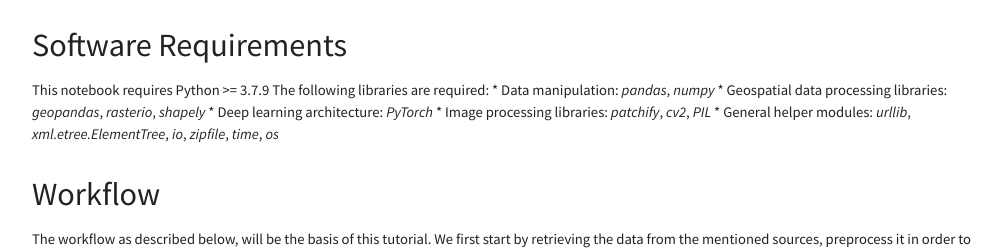
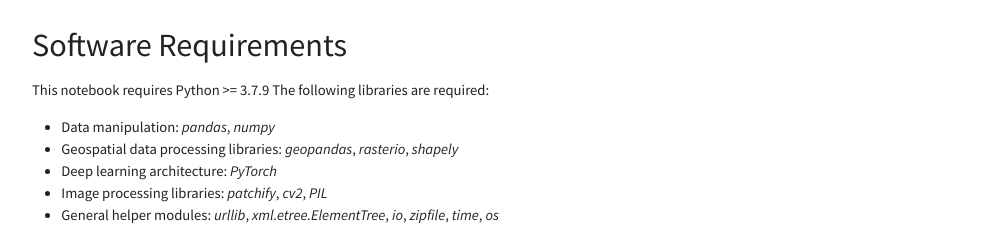
Before and after one commit to GabZech/building-segmentation-tutorial, a plain HTML site: page index.html in a window 1280 px wide. Shown: the part 4883-5135 px from the top of the page, without its empty margins (257-1259 px from the left). Drawn offline with nearby package versions, Linux system fonts and the light colour scheme; a script that the page names is missing.

Commit message:
fix bad list display

```diff
--- a/index.html
+++ b/index.html
@@ -296,7 +296,14 @@ code span.wa { color: #60a0b0; font-weight: bold; font-style: italic; } /* Warni
 </section>
 <section id="software-requirements" class="level1">
 <h1>Software Requirements</h1>
-<p>This notebook requires Python &gt;= 3.7.9 The following libraries are required: * Data manipulation: <em>pandas</em>, <em>numpy</em> * Geospatial data processing libraries: <em>geopandas</em>, <em>rasterio</em>, <em>shapely</em> * Deep learning architecture: <em>PyTorch</em> * Image processing libraries: <em>patchify</em>, <em>cv2</em>, <em>PIL</em> * General helper modules: <em>urllib</em>, <em>xml.etree.ElementTree</em>, <em>io</em>, <em>zipfile</em>, <em>time</em>, <em>os</em></p>
+<p>This notebook requires Python &gt;= 3.7.9 The following libraries are required:</p>
+<ul>
+<li>Data manipulation: <em>pandas</em>, <em>numpy</em></li>
+<li>Geospatial data processing libraries: <em>geopandas</em>, <em>rasterio</em>, <em>shapely</em></li>
+<li>Deep learning architecture: <em>PyTorch</em></li>
+<li>Image processing libraries: <em>patchify</em>, <em>cv2</em>, <em>PIL</em></li>
+<li>General helper modules: <em>urllib</em>, <em>xml.etree.ElementTree</em>, <em>io</em>, <em>zipfile</em>, <em>time</em>, <em>os</em></li>
+</ul>
 <p><a name="workflow" href=""></a></p>
 </section>
 <section id="workflow" class="level1">
```
Also changed, not shown: 1 other file.
